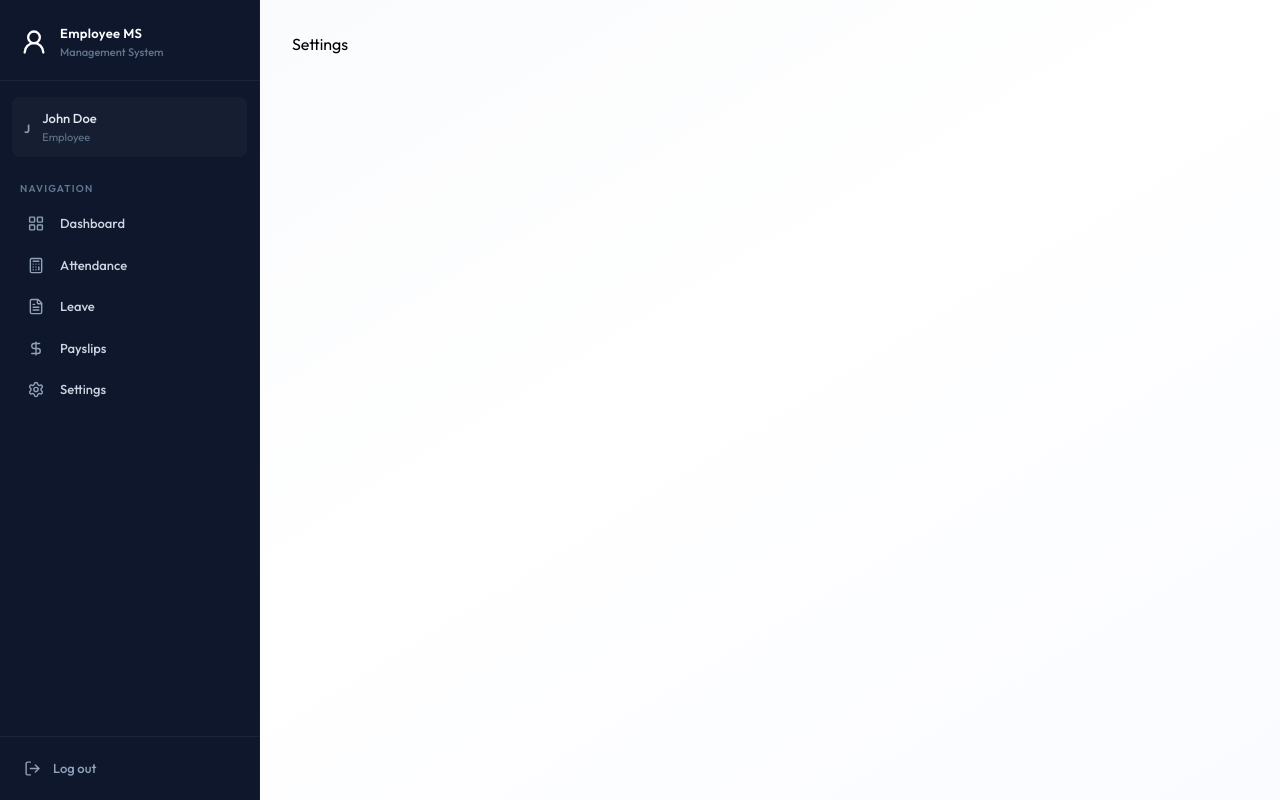
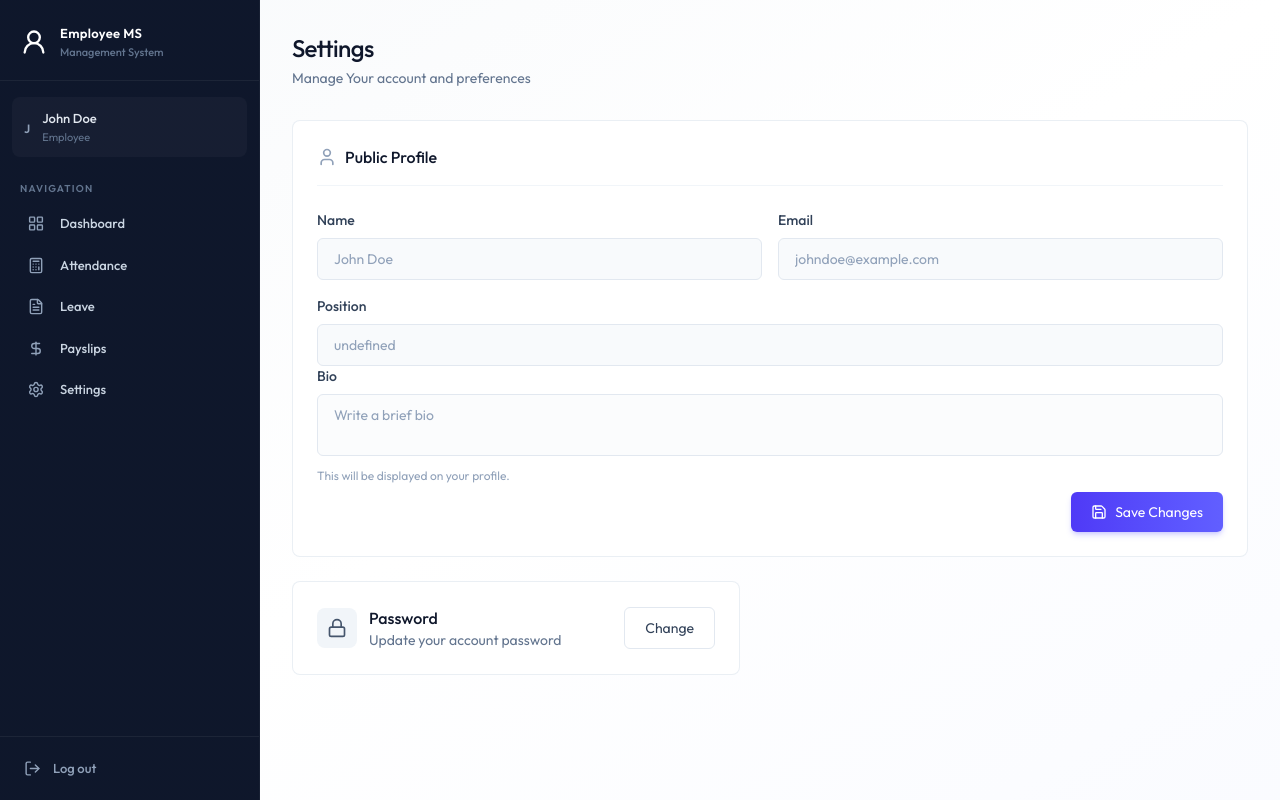
Before and after one commit to biswaslohani123/EmployeeManagementSystem, a React (Vite) app in the folder client/: page /settings in a window 1280 px wide. Built offline with nearby package versions, Linux system fonts and the light colour scheme.

Commit message:
completed setting form page

```diff
--- /dev/null
+++ b/client/src/components/settings/ProfileForm.jsx
@@ -0,0 +1,84 @@
+import { Loader2Icon, Save, User } from 'lucide-react';
+import React, { useState } from 'react'
+
+const ProfileForm = ({initialData, onSuccess}) => {
+
+  const [loading, setLoading] = useState(false);
+  const [error, setError] = useState("")
+  const [message, setMessage] = useState('')
+
+  const handleSubmit = async (e) => {
+    e.preventDefault()
+  }
+
+  return (
+    <form onSubmit={handleSubmit} className='card p-5 sm:p-6 mb-6'>
+        <h2 className='text-base font-medium text-slate-900 mb-6 pb-4 border-b border-slate-100 flex items-center gap-2'>
+          <User className='w-5 h-5 text-slate-400'/> Public Profile
+        </h2>
+
+        {
+          error && (
+            <div className='bg-rose-50 text-rose-700 p-4 rounded-xl text-sm border border-rose-200 mb-6 flex items-start gap-3'>
+              <div className='w.1.5 h-1.5 rounded-full bg-rose-500 mt-1.5 shrink-0'/>
+              {error}
+            </div>
+          )
+        }
+
+        {
+          message && (
+            <div className='bg-emerald-50 text-emerald-700 p-4 rounded-xl text-sm border border-emerald-200 mb-6 flex items-start gap-3'>
+              <div className='w.1.5 h-1.5 rounded-full bg-emerald-500 mt-1.5 shrink-0'/>
+              {message}
+            </div>
+          )
+        }
+
+        <div className='space-y-5'>
+          <div className='grid grid-cols-1 sm:grid-cols-2 gap-4'>
+
+            <div>
+              <label className='block text-sm font-medium text-slate-700 mb-2'>Name</label>
+              <input className='bg-slate-50 text-slate-400 cursor-not-allowed' disabled value={`${initialData.firstName} ${initialData.lastName}`} />
+            </div>
+
+            <div>
+              <label className='block text-sm font-medium text-slate-700 mb-2'>Email</label>
+              <input className='bg-slate-50 text-slate-400 cursor-not-allowed' disabled value={`${initialData.email}`} />
+            </div>
+
+            <div className='sm:col-span-2'>
+              <label className='block text-sm font-medium text-slate-700 mb-2'>Position</label>
+              <input className='bg-slate-50 text-slate-400 cursor-not-allowed' disabled value={`${initialData.position}`} />
+            </div>
+
+          </div>
+        </div>
+
+        <div>
+
+        <label className='block text-sm font-medium text-slate-700 mb-2 '>Bio</label>
+        <textarea disabled={initialData.isDeleted} name="bio" defaultValue={initialData.bio || ""} placeholder='Write a brief bio' className={`resize-none ${initialData.isDeleted ? "bg-slate-50 text-slate-400 cursor-not-allowed" : ""}`} />
+        <p className='text-xs text-slate-400 mt-1.5'>This will be displayed on your profile.</p>
+        </div>
+        {initialData.isDeleted ? (
+          <div className='pt-2'>
+            <div className='p-4 bg-rose-50 border border-rose-200 rounded-xl text-center'>
+              <p className='text-rose-600 font-medium tracking-tight'>Account Deactivated</p>
+              <p className='text-sm text-rose-500 mt-0.5'>You can no longer update your  profile</p>
+            </div>
+          </div>
+        ): (
+          <div className='flex justify-end pt-2'>
+            <button type='submit' disabled={loading} className='btn-primary flex items-center gap-2 justify-center w-full sm:w-auto cursor-pointer'>
+               {loading ? <Loader2Icon className='w-4 h-4 animate-spin'/>: <Save className='w-4 h-4'/>}Save Changes
+            </button>
+          </div>
+        )}
+
+    </form>
+  )
+}
+
+export default ProfileForm
--- a/client/src/pages/Settings.jsx
+++ b/client/src/pages/Settings.jsx
@@ -1,8 +1,65 @@
-import React from 'react'
+import React, { useEffect, useState } from 'react'
+import { dummyProfileData } from '../assets/assets';
+import Loading from '../components/Loading';
+import { LockIcon } from 'lucide-react';
+import ProfileForm from '../components/settings/ProfileForm';
 
 const Settings = () => {
+
+  const [profile,setProfile] = useState(null)
+  const [loading, setLoading] = useState(true)
+  const [showPasswordModal, setShowPasswordModal] = useState(false);
+
+  const fetchProfile = async () => {
+    setProfile(dummyProfileData)
+
+    setTimeout(() => {
+      setLoading(false)
+    },1000);
+  }
+
+  useEffect(() => {
+    fetchProfile()
+  }, [])
+
+  if(loading) return <Loading/>
+
   return (
-    <div>Settings</div>
+    <div className='animate-fade-in'>
+
+      <div className='page-header'>
+        <h1 className='page-title'>Settings</h1>
+        <p className='page-subtitle'>Manage Your account and preferences</p>
+      </div>
+
+      {
+        profile && <ProfileForm initialData={profile} onSuccess={fetchProfile}/>
+      }
+
+      {/* change Password trigger */}
+
+      <div className='card max-w-md p-6 flex items-center justify-between'>
+
+        <div className='flex items-center gap-3'>
+
+          <div className='p-2.5 bg-slate-100 rounded-lg'>
+            <LockIcon className='w-5 h-5 text-slate-600'/>
+          </div>
+
+          <div>
+            <p className='font-medium text-slate-900'>Password</p>
+            <p className='text-sm text-slate-500'>Update your account password</p>
+          </div>
+
+        </div>
+
+          <button onClick={() => setShowPasswordModal(true)} className='btn-secondary text-sm'>
+            Change
+          </button>
+
+      </div>
+
+    </div>
   )
 }
 
```
